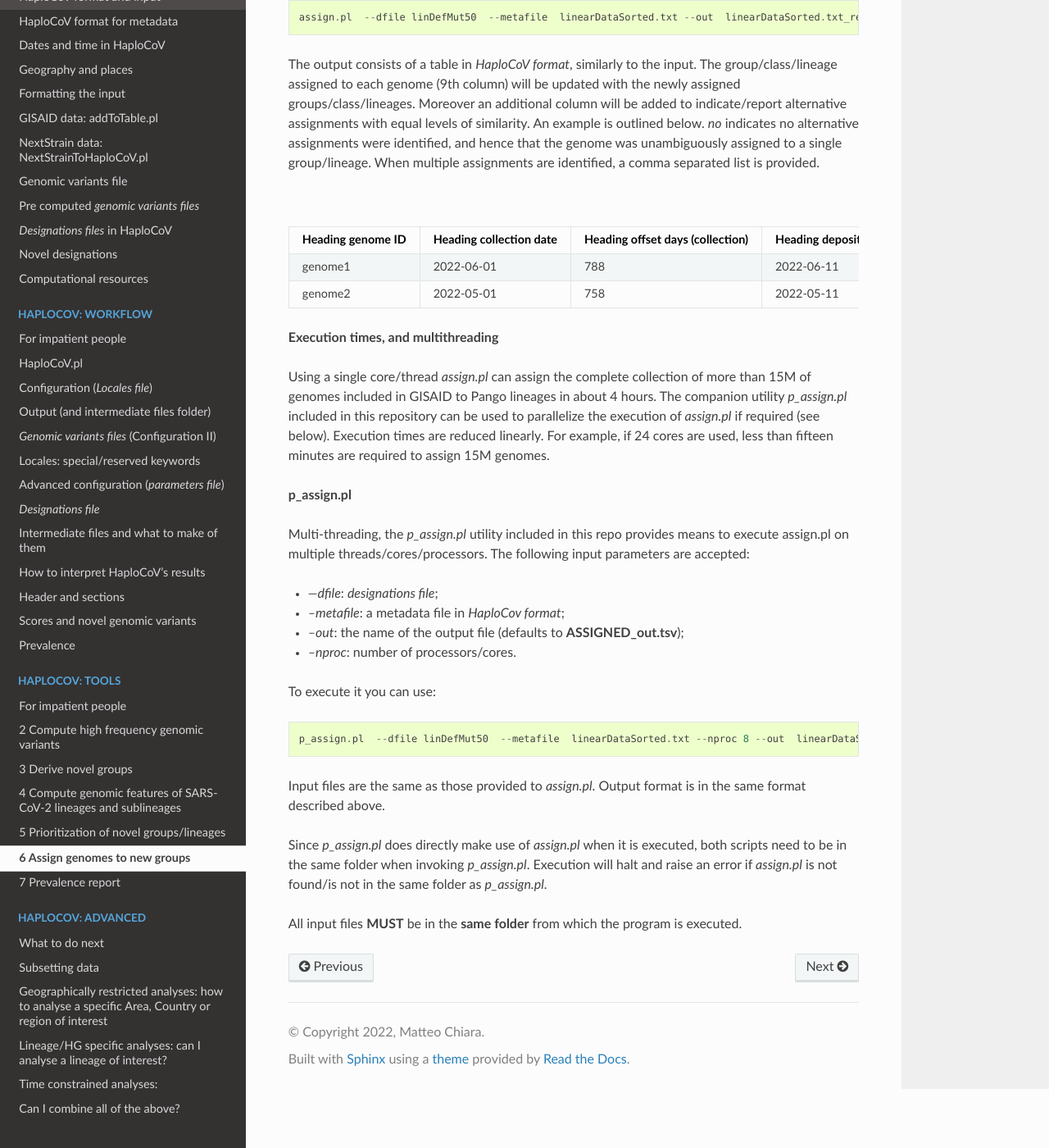
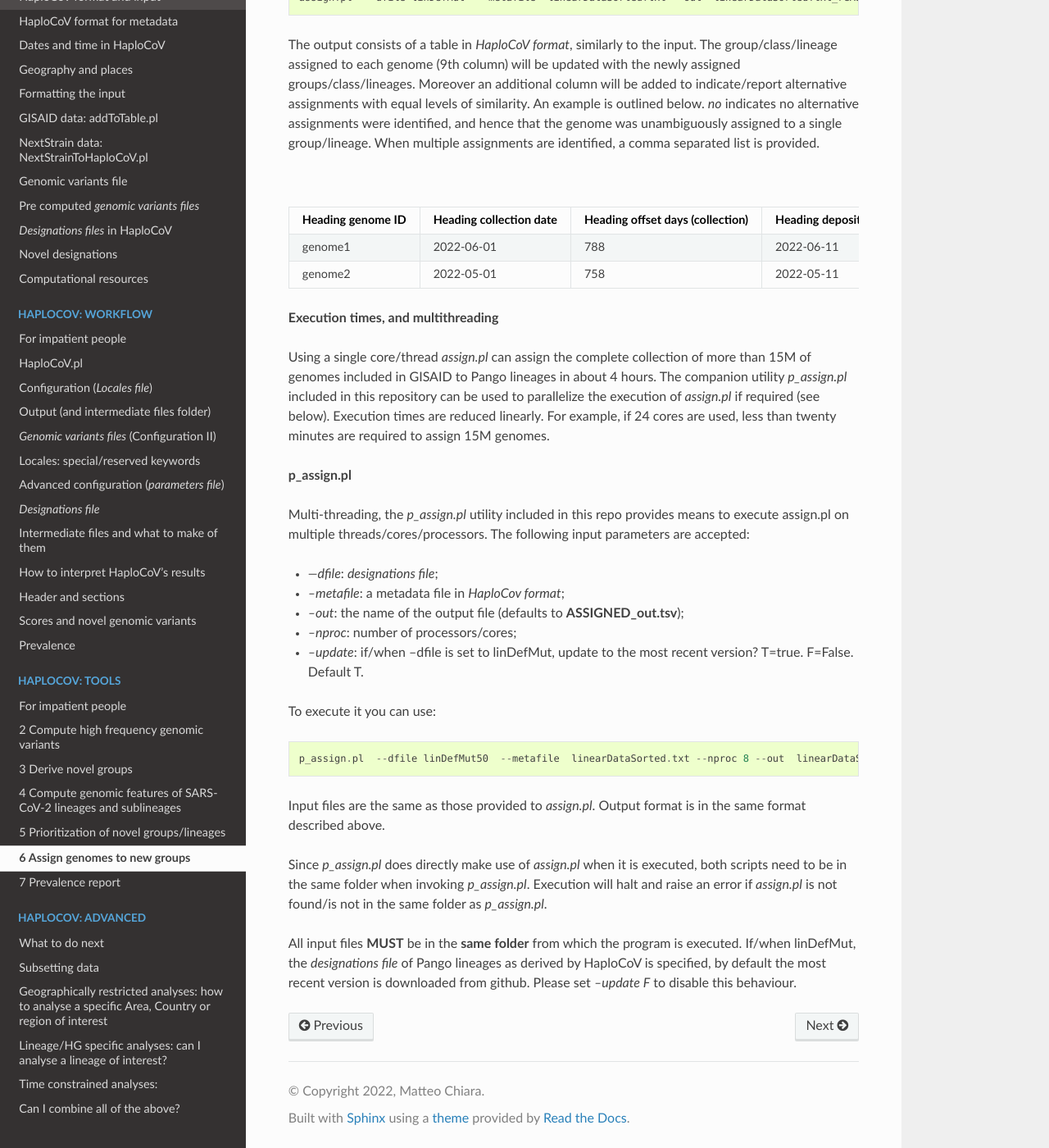
Before and after one commit to matteo14c/HaploCoV, a Sphinx documentation site: the page built from docs/source/assign.rst, in a window 1280 px wide and 1400 px high, scrolled down 1024 px. Shown: the whole window at 82% size. Built offline with Sphinx 7.4.7 and the Read the Docs theme 2.0.0, drawn with Linux system fonts in a browser that asks for light colours; some of the changed text lies outside the part shown.

Commit message:
Update assign.rst

```diff
--- a/docs/source/assign.rst
+++ b/docs/source/assign.rst
@@ -7,8 +7,9 @@ For every isolate in the input file, distances to all the groups/lineages/varian
 
 *assign.pl* takes 2 main input files:
 
-1. a *designations file*. See linDefMut in the github repository for an example of a file with lineage defining variants (or alternatively `Designations files <https://haplocov.readthedocs.io/en/latest/genomic.html#designations-files-in-haplocov>` in the manual). ;
+1. a *designations file*. See linDefMut in the github repository for an example of a file with lineage defining variants (or alternatively `Designations files <https://haplocov.readthedocs.io/en/latest/genomic.html#designations-files-in-haplocov>`_ in the manual). ;
 2. a metadata table, in *HaploCoV format*.
+
 The output is in HaploCoV format.
 
 **Assigning Pango Lineages**
@@ -29,7 +30,7 @@ To assign genomes to a lineages/group/classes you need to run:
 
 ::
 
- assign.pl  --dfile linDefMut50  --metafile  linearDataSorted.txt --out  linearDataSorted.txt_reAssigned
+ assign.pl  --dfile linDefMut  --metafile  linearDataSorted.txt --out  linearDataSorted.txt_reAssigned
 
 The output consists of a table in *HaploCoV format*, similarly to the input. The group/class/lineage assigned to each genome (9th column) will be updated with the newly assigned groups/class/lineages. Moreover an additional column will be added to indicate/report alternative assignments with equal levels of similarity. An example is outlined below. *no* indicates no alternative assignments were identified, and hence that the genome was unambiguously assigned to a single group/lineage. When multiple assignments are identified, a comma separated list is provided.
 
@@ -76,7 +77,7 @@ The output consists of a table in *HaploCoV format*, similarly to the input. The
 
 **Execution times, and multithreading**
 
-Using a single core/thread *assign.pl* can assign the complete collection of more than 15M of genomes included in GISAID to Pango lineages in about 4 hours. The companion utility *p_assign.pl* included in this repository can be used to parallelize the execution of *assign.pl* if required (see below). Execution times are reduced linearly. For example, if 24 cores are used, less than fifteen minutes are required to assign 15M genomes.
+Using a single core/thread *assign.pl* can assign the complete collection of more than 15M of genomes included in GISAID to Pango lineages in about 4 hours. The companion utility *p_assign.pl* included in this repository can be used to parallelize the execution of *assign.pl* if required (see below). Execution times are reduced linearly. For example, if 24 cores are used, less than twenty minutes are required to assign 15M genomes.
 
 **p_assign.pl**
 
@@ -86,7 +87,9 @@ The following input parameters are accepted:
 * *---dfile*: *designations file*;
 * *--metafile*: a metadata file in *HaploCov format*;
 * *--out*: the name of the output file (defaults to **ASSIGNED_out.tsv**);
-* *--nproc*: number of processors/cores.
+* *--nproc*: number of processors/cores;
+* *--update*: if/when --dfile is set to linDefMut, update to the most recent version? T=true. F=False. Default T.
+
 
 To execute it you can use:
 
@@ -99,4 +102,4 @@ Input files are the same as those provided to *assign.pl*. Output format is in t
 .. warning::
 Since *p_assign.pl* does directly make use of *assign.pl* when it is executed, both scripts need to be in the same folder when invoking *p_assign.pl*. Execution will halt and raise an error if *assign.pl* is not found/is not in the same folder as *p_assign.pl*.
 
-All input files **MUST** be in the **same folder** from which the program is executed.
+All input files **MUST** be in the **same folder** from which the program is executed. If/when linDefMut, the *designations file* of Pango lineages as derived by HaploCoV is specified, by default the most recent version is downloaded from github. Please set *--update F* to disable this behaviour.
```
